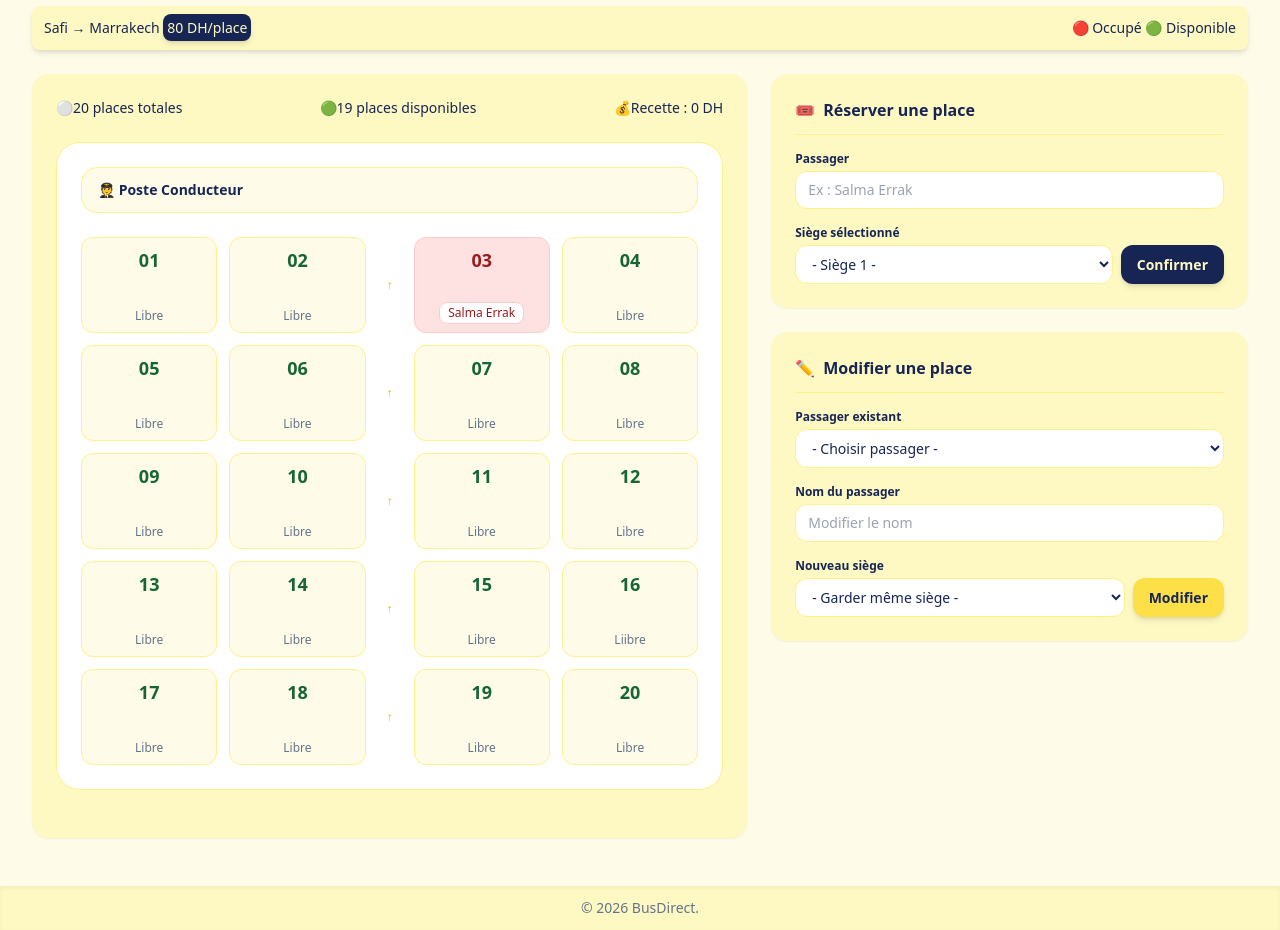
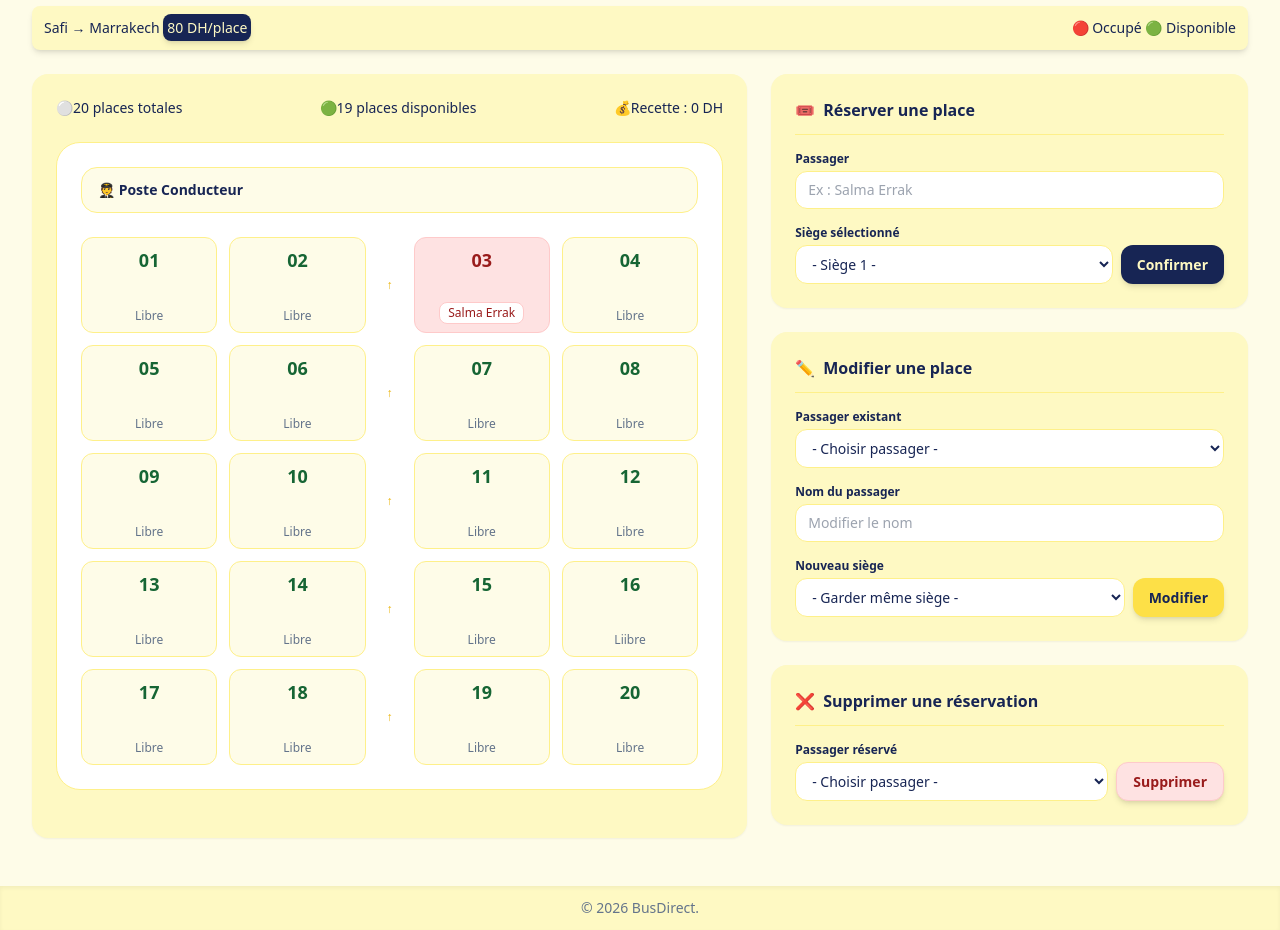
Before and after one commit to erraksalma/BusDirect-, a website: page index.html in a window 1280 px wide. Shown: the part 90-1020 px from the top of the page. Drawn offline with Linux system fonts and the light colour scheme.

Commit message:
ajouter le formulaire de suppression d'une réservation

```diff
--- a/index.html
+++ b/index.html
@@ -275,7 +275,25 @@
       </div>
     </div>
   </div>
+       <div class="rounded-2xl bg-yellow-100 p-6 shadow-sm">
+    <h2 class="mb-4 flex items-center gap-2 border-b border-yellow-200 pb-3 text-base font-bold text-blue-950">
+      <span>❌</span> Supprimer une réservation
+    </h2>
 
+    <div>
+      <label for="delete-passenger" class="mb-1 block text-xs font-semibold text-blue-950">Passager réservé</label>
+      <div class="flex gap-2">
+        <select id="delete-passenger"
+          class="min-w-0 flex-1 rounded-xl border border-yellow-200 bg-white px-3 py-2 text-sm text-blue-950 focus:outline-none focus:ring-2 focus:ring-blue-950">
+          <option>- Choisir passager -</option>
+        </select>
+        <button id="btn-delete" type="button"
+          class="rounded-xl border border-red-200 bg-red-100 px-4 py-2 text-sm font-semibold text-red-800 shadow-md hover:bg-red-200">
+          Supprimer
+        </button>
+      </div>
+    </div>
+  </div>
        </div>
       </section>
     </main>
```
